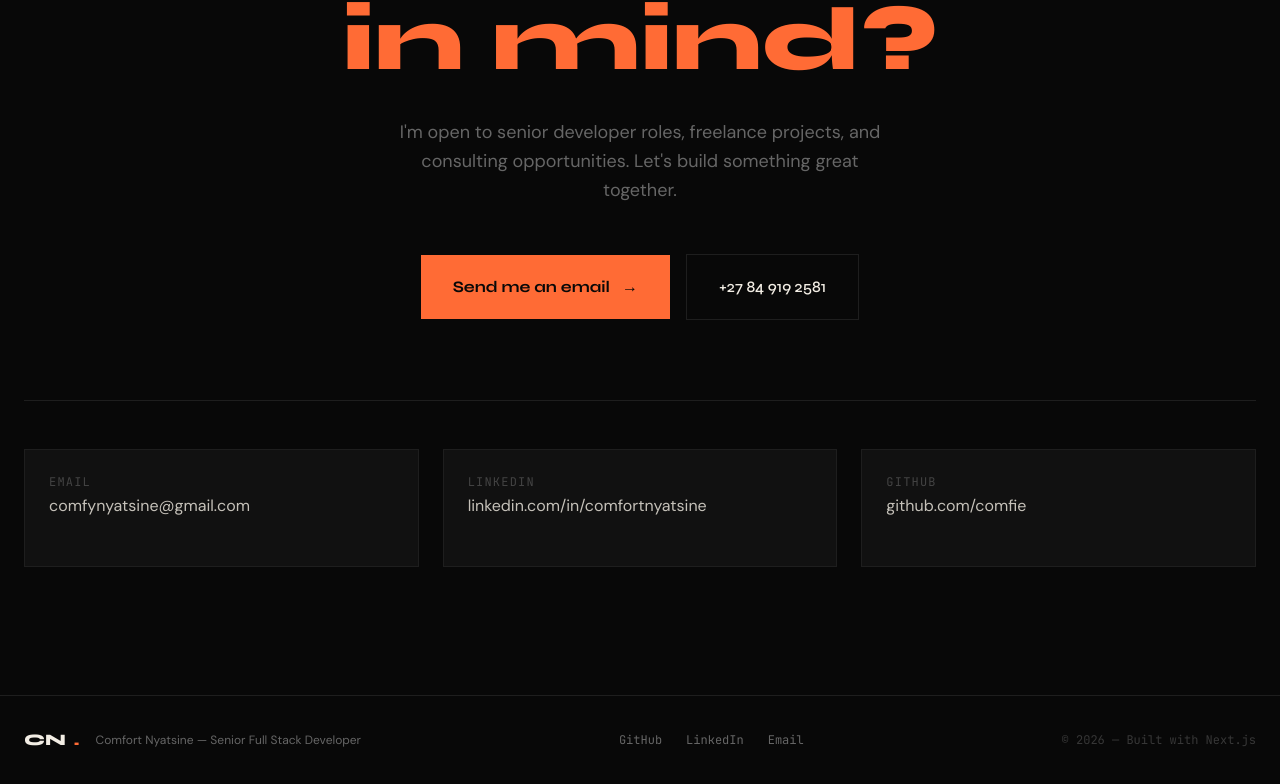
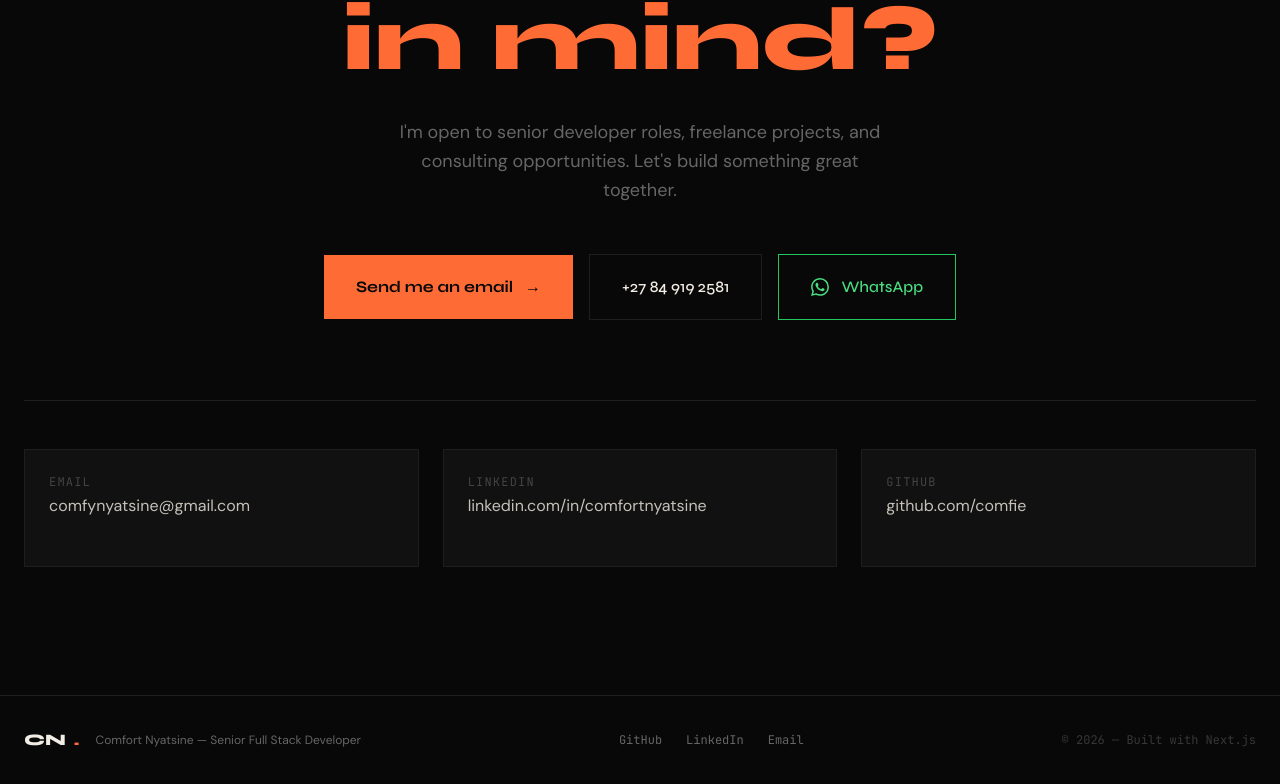
Before and after one commit to Comfie/comfort-portfolio, a Next.js app: page / in a window 1280 px wide. Shown: the part 6384-7168 px from the top of the page. Built offline with nearby package versions, Linux system fonts and the light colour scheme.

Commit message:
feat: add WhatsApp button to Contact CTA

```diff
--- a/app/sections/Contact.tsx
+++ b/app/sections/Contact.tsx
@@ -52,6 +52,18 @@
             >
               +27 84 919 2581
             </a>
+            <a
+              href="https://wa.me/27849192581"
+              target="_blank"
+              rel="noopener noreferrer"
+              className="group flex items-center gap-3 border border-green-500 text-green-400 px-8 py-5 font-display text-base hover:bg-green-500 hover:text-white transition-all duration-300"
+              style={{ fontFamily: 'Syne, sans-serif', fontWeight: 500 }}
+            >
+              <svg xmlns="http://www.w3.org/2000/svg" width="18" height="18" viewBox="0 0 24 24" fill="currentColor">
+                <path d="M17.472 14.382c-.297-.149-1.758-.867-2.03-.967-.273-.099-.471-.148-.67.15-.197.297-.767.966-.94 1.164-.173.199-.347.223-.644.075-.297-.15-1.255-.463-2.39-1.475-.883-.788-1.48-1.761-1.653-2.059-.173-.297-.018-.458.13-.606.134-.133.298-.347.446-.52.149-.174.198-.298.298-.497.099-.198.05-.371-.025-.52-.075-.149-.669-1.612-.916-2.207-.242-.579-.487-.5-.669-.51-.173-.008-.371-.01-.57-.01-.198 0-.52.074-.792.372-.272.297-1.04 1.016-1.04 2.479 0 1.462 1.065 2.875 1.213 3.074.149.198 2.096 3.2 5.077 4.487.709.306 1.262.489 1.694.625.712.227 1.36.195 1.871.118.571-.085 1.758-.719 2.006-1.413.248-.694.248-1.289.173-1.413-.074-.124-.272-.198-.57-.347m-5.421 7.403h-.004a9.87 9.87 0 01-5.031-1.378l-.361-.214-3.741.982.998-3.648-.235-.374a9.86 9.86 0 01-1.51-5.26c.001-5.45 4.436-9.884 9.888-9.884 2.64 0 5.122 1.03 6.988 2.898a9.825 9.825 0 012.893 6.994c-.003 5.45-4.437 9.884-9.885 9.884m8.413-18.297A11.815 11.815 0 0012.05 0C5.495 0 .16 5.335.157 11.892c0 2.096.547 4.142 1.588 5.945L.057 24l6.305-1.654a11.882 11.882 0 005.683 1.448h.005c6.554 0 11.89-5.335 11.893-11.893a11.821 11.821 0 00-3.48-8.413z" />
+              </svg>
+              WhatsApp
+            </a>
           </div>
         </div>
 
```
